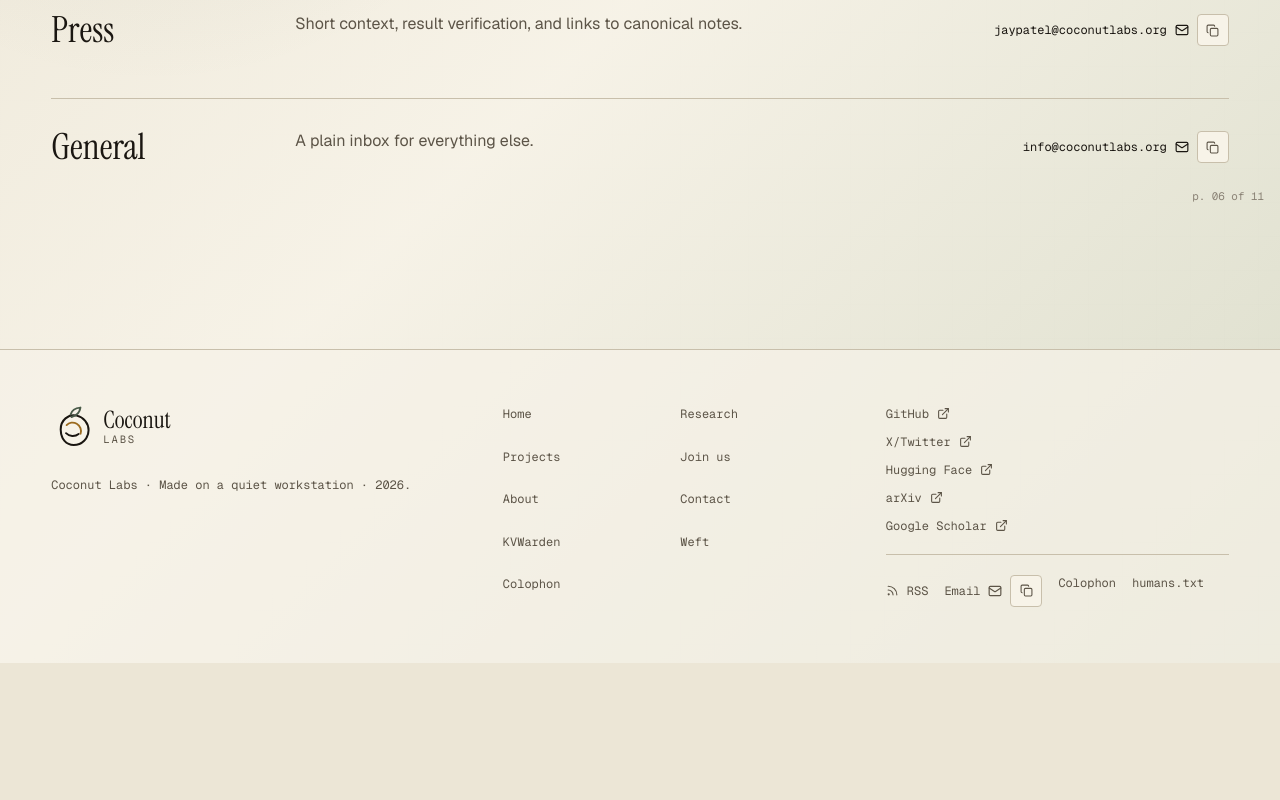
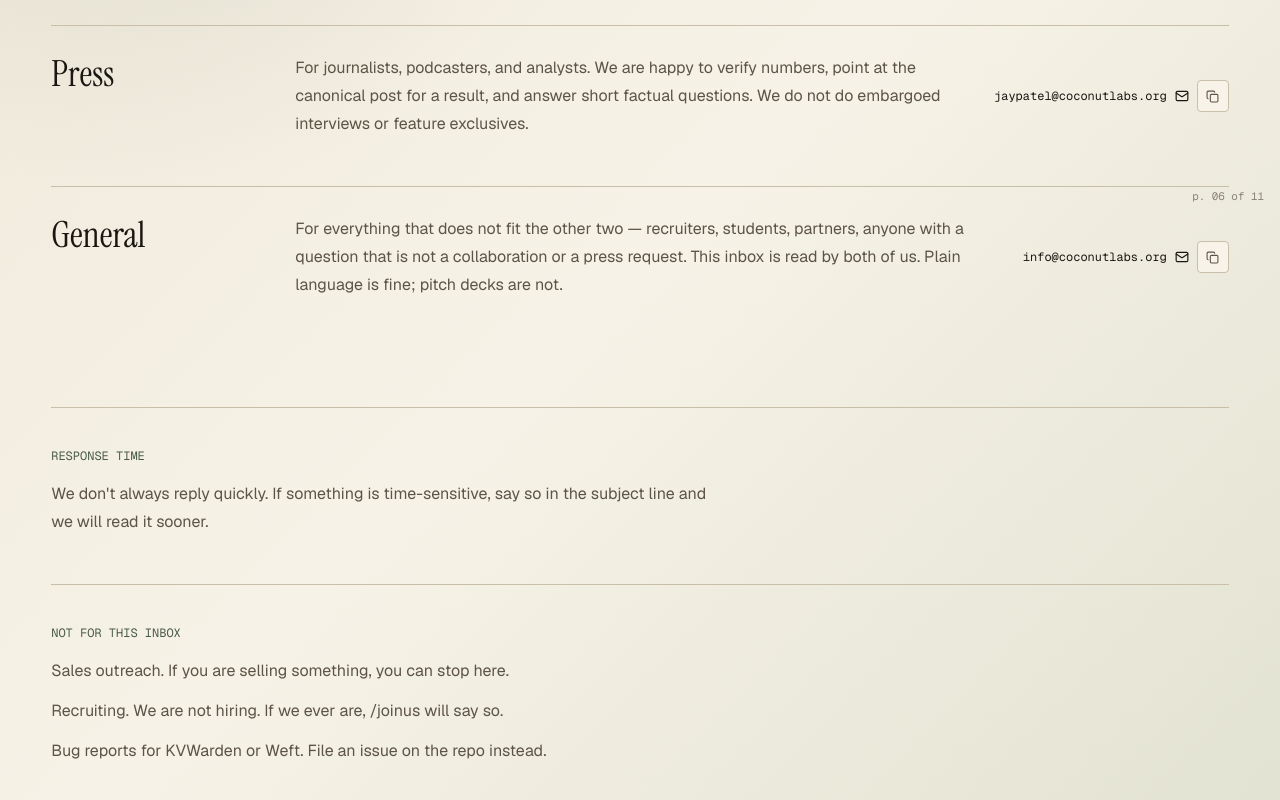
Before and after one commit to coconut-labs/ccocnutlabs-LP, a Next.js app: page /contact in a window 1280 px wide. Shown: the part 580-1380 px from the top of the page. Before the commit the page ends 1243 px from the top, so only its background shows below. Built offline with nearby package versions, Linux system fonts and the light colour scheme; no server answers.

Commit message:
feat(contact): expanded body copy + response-time + not-for-this-inbox blocks

```diff
--- a/app/contact/page.tsx
+++ b/app/contact/page.tsx
@@ -10,22 +10,31 @@ export const metadata = buildMetadata({
 const rows = [
   {
     title: "Collaborate",
-    body: "Schedulers, traces, benchmark harnesses, and independent research threads.",
+    body:
+      "For research collaborators, contributors, and people running adjacent work. Send a trace, a result, a paper draft, or a question about the harness. If your message has a specific artifact attached, it will get a faster response than one that does not.",
     email: "shreypatel@coconutlabs.org",
     subject: "Collaborate",
   },
   {
     title: "Press",
-    body: "Short context, result verification, and links to canonical notes.",
+    body:
+      "For journalists, podcasters, and analysts. We are happy to verify numbers, point at the canonical post for a result, and answer short factual questions. We do not do embargoed interviews or feature exclusives.",
     email: "jaypatel@coconutlabs.org",
     subject: "Press",
   },
   {
     title: "General",
-    body: "A plain inbox for everything else.",
+    body:
+      "For everything that does not fit the other two — recruiters, students, partners, anyone with a question that is not a collaboration or a press request. This inbox is read by both of us. Plain language is fine; pitch decks are not.",
     email: "info@coconutlabs.org",
     subject: undefined,
   },
+];
+
+const NOT_FOR = [
+  "Sales outreach. If you are selling something, you can stop here.",
+  "Recruiting. We are not hiring. If we ever are, /joinus will say so.",
+  "Bug reports for KVWarden or Weft. File an issue on the repo instead.",
 ];
 
 export default function ContactPage() {
@@ -34,18 +43,34 @@ export default function ContactPage() {
       <div className="content-inner">
         <p className="font-mono text-xs uppercase text-accent-2">contact</p>
         <h1 className="mt-5 font-serif text-[clamp(4rem,10vw,9rem)] leading-[0.92]">Write the lab.</h1>
+
         <div className="mt-16 grid gap-5">
           {rows.map((row) => (
-            <article className="grid gap-5 border-t border-rule py-7 md:grid-cols-[14rem_minmax(0,1fr)_auto]" key={row.title}>
+            <article
+              className="grid gap-5 border-t border-rule py-7 md:grid-cols-[14rem_minmax(0,1fr)_auto]"
+              key={row.title}
+            >
               <h2 className="font-serif text-4xl">{row.title}</h2>
               <p className="max-w-2xl leading-7 text-ink-1">{row.body}</p>
-              <EmailLink
-                className="font-mono text-xs"
-                email={row.email}
-                subject={row.subject}
-              />
+              <EmailLink className="font-mono text-xs" email={row.email} subject={row.subject} />
             </article>
           ))}
+        </div>
+
+        <div className="mt-20 border-t border-rule pt-10">
+          <p className="font-mono text-xs uppercase text-accent-2">response time</p>
+          <p className="mt-4 max-w-2xl leading-7 text-ink-1">
+            We don't always reply quickly. If something is time-sensitive, say so in the subject line and we will read it sooner.
+          </p>
+        </div>
+
+        <div className="mt-12 border-t border-rule pt-10">
+          <p className="font-mono text-xs uppercase text-accent-2">not for this inbox</p>
+          <ul className="mt-4 grid max-w-2xl gap-3 leading-7 text-ink-1">
+            {NOT_FOR.map((line) => (
+              <li key={line}>{line}</li>
+            ))}
+          </ul>
         </div>
       </div>
     </section>
```
